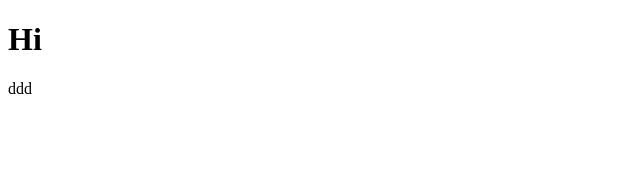
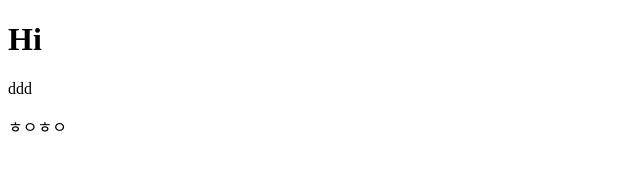
Before and after one commit to GH-HONG/my-first-repository, a plain HTML site: page index.html in a window 1280 px wide. Shown: the full height of the page, 0-640 px from the left. Drawn offline with Linux system fonts and the light colour scheme.

```diff
--- a/index.html
+++ b/index.html
@@ -8,5 +8,6 @@
   <body>
     <h1>Hi</h1>
     <p>ddd</p>
+    <p>ㅎㅇㅎㅇ</p>
   </body>
 </html>
```
